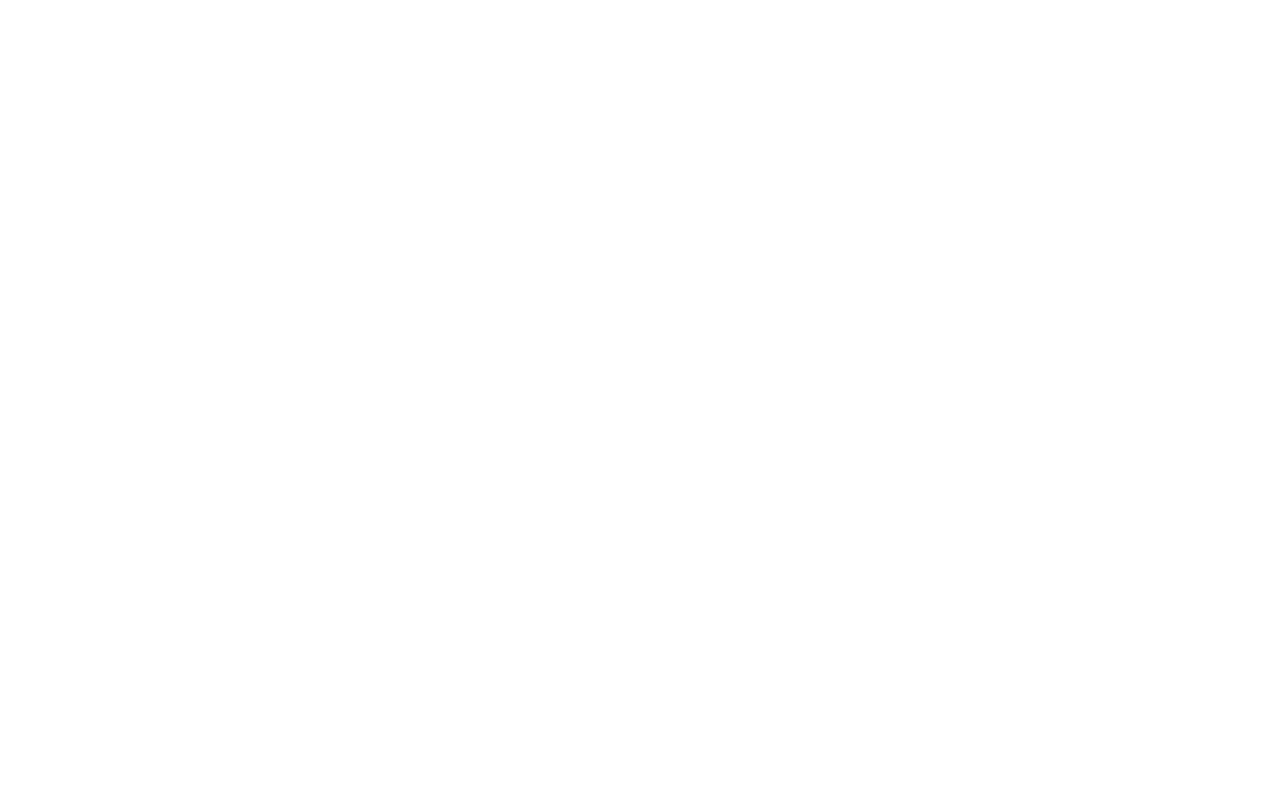
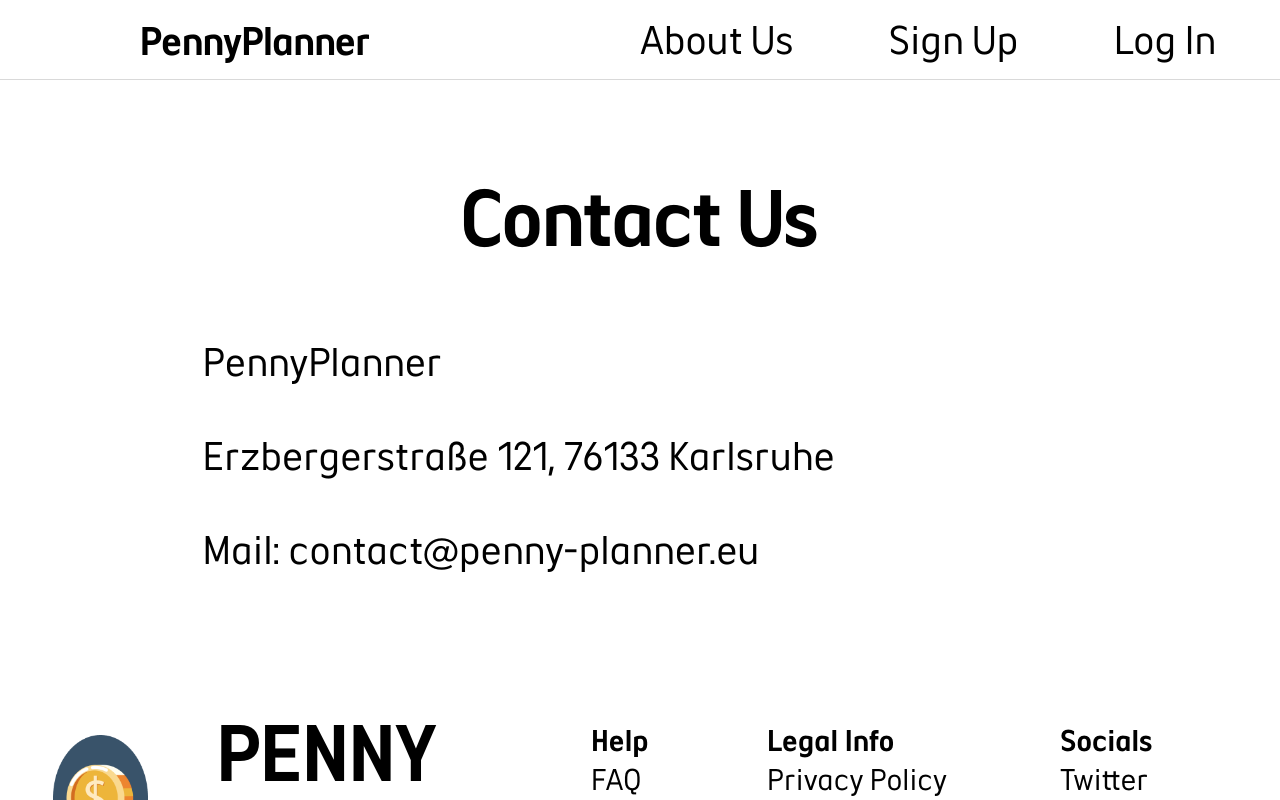
Before and after one commit to Penny-Planner/WebApp, a React app in the folder PennyPlanner/: page /contact in a window 1280 px wide. Before the commit this address had no page. Shown: the top 800 px of the page. Built offline with nearby package versions, Linux system fonts and the light colour scheme.

Commit message:
implemented contact page

```diff
--- a/PennyPlanner/src/App.js
+++ b/PennyPlanner/src/App.js
@@ -6,6 +6,7 @@
 import Profileview from './pages/Profile';
 import FAQ from './pages/FAQ';
 import AboutUs from './pages/AboutUs';
+import Contact from './pages/Contact';
 
 const App = () => {
     return (
@@ -16,6 +17,7 @@
                 <Route path='/signup' element={<Signup />} />
                 <Route path='/profile' element={<Profileview />} />
                 <Route path='/aboutus' element={<AboutUs />} />
+                <Route path='/contact' element={<Contact />} />
                 <Route path='/faq' element={<FAQ />} />
 
 
--- /dev/null
+++ b/PennyPlanner/src/assets/css files/contact.css
@@ -0,0 +1,22 @@
+.contact_container {
+    height: 80vh;
+    display: flex;
+    flex-direction: column;
+    align-items: center;
+
+}
+
+.contact-header_container {
+    height: 30vh;
+    display: flex;
+    align-items: center;
+    text-align: center;
+}
+
+.contact-text_container {
+    height: 30vh;
+    width: 70%;
+    display: flex;
+    align-items: center;
+    justify-content: left;
+}
--- /dev/null
+++ b/PennyPlanner/src/pages/Contact/index.js
@@ -0,0 +1,25 @@
+import React from "react";
+import Header from "../../components/header";
+import '../../assets/css files/contact.css'
+import Footer from '../../components/footer.jsx'
+import '../../assets/css files/global.css'
+
+
+export default function Contact() {
+    return (
+        <>
+            <Header />
+
+            <div className="contact_container col-12">
+                <div className="contact-header_container andantedisplay-bold-black-80px">
+                    Contact Us
+                </div>
+                <div className="contact-text_container andantetext-regular-black-40px">
+                    PennyPlanner <br/><br/> Erzbergerstraße 121, 76133 Karlsruhe <br/><br/> Mail: contact@penny-planner.eu
+                </div>
+            </div>
+
+            <Footer />
+        </>
+    );
+}
```
